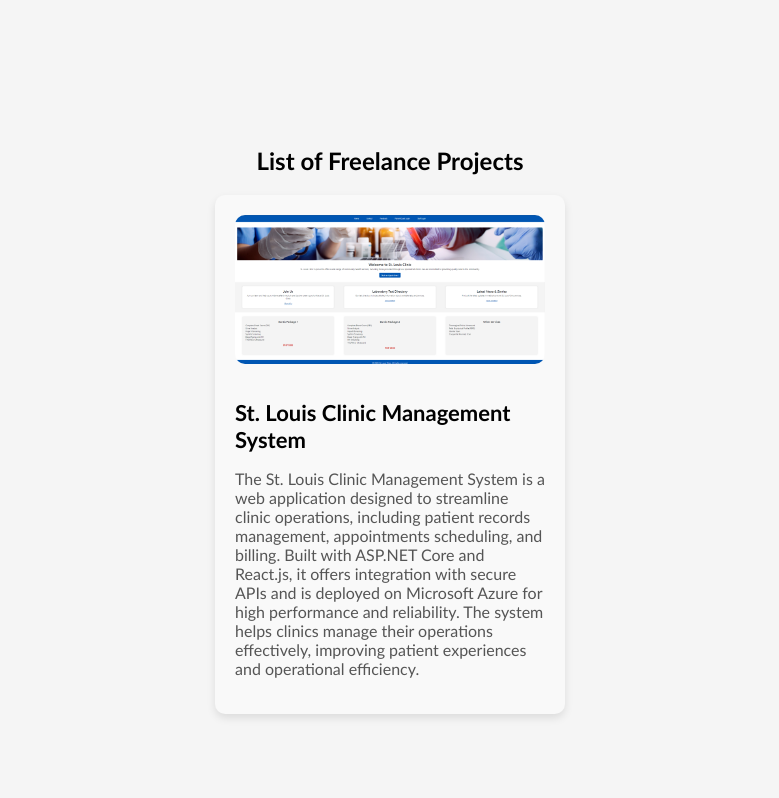
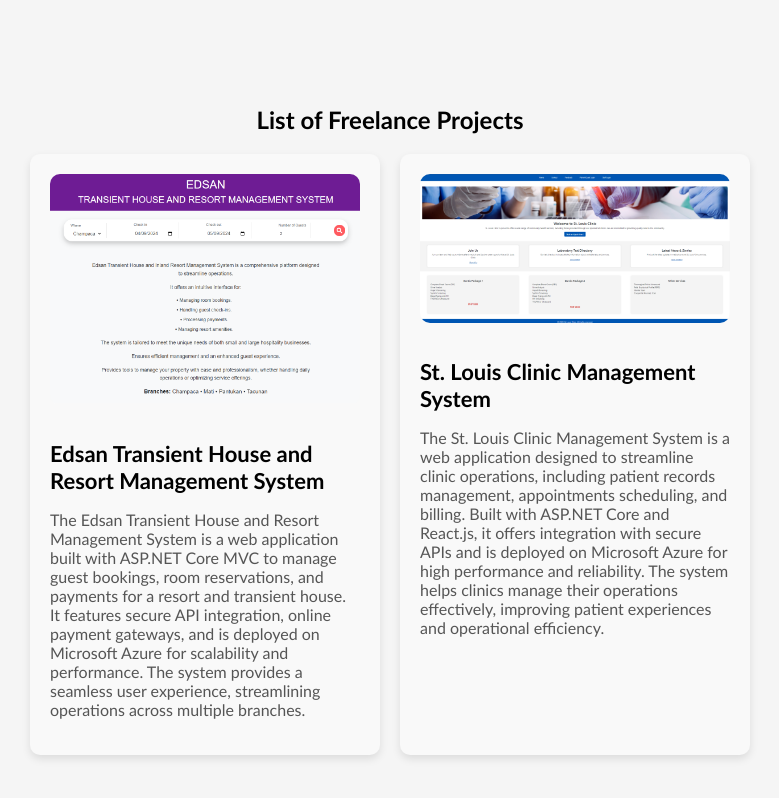
Before and after one commit to rconcellado/PersonalWebsite, a React (Create React App) app in the folder personalwebsite/: page /projects in a window 1280 px wide. Shown: the whole page, without its empty margins (250-1029 px from the left). Built offline with nearby package versions, Linux system fonts and the light colour scheme.

Commit message:
Re-add Edsan Booking website

```diff
--- a/personalwebsite/src/Components/ProjectsPage.js
+++ b/personalwebsite/src/Components/ProjectsPage.js
@@ -3,16 +3,16 @@
 import { Link } from 'react-router-dom'; // Import Link for navigation
 
 const projects = [
-    // {
-    //     title: 'Edsan Transient House and Resort Management System',
-    //     description: `The Edsan Transient House and Resort Management System is a web application
-    //                   built with ASP.NET Core MVC to manage guest bookings, room reservations, and
-    //                   payments for a resort and transient house. It features secure API integration,
-    //                   online payment gateways, and is deployed on Microsoft Azure for scalability and performance.
-    //                   The system provides a seamless user experience, streamlining operations across multiple branches.`,
-    //     imageUrl: '/EdsanHomePage.png', // Corrected URL
-    //     link: 'https://edsanbooking-fja6hqgnfthxayge.canadacentral-01.azurewebsites.net/' // Link to the external site
-    // },
+    {
+        title: 'Edsan Transient House and Resort Management System',
+        description: `The Edsan Transient House and Resort Management System is a web application
+                      built with ASP.NET Core MVC to manage guest bookings, room reservations, and
+                      payments for a resort and transient house. It features secure API integration,
+                      online payment gateways, and is deployed on Microsoft Azure for scalability and performance.
+                      The system provides a seamless user experience, streamlining operations across multiple branches.`,
+        imageUrl: '/EdsanHomePage.png', // Corrected URL
+        link: 'https://edsanbooking20240926082912.azurewebsites.net/' // Link to the external site
+    },
     {
         title: 'St. Louis Clinic Management System',
         description: `The St. Louis Clinic Management System is a web application designed to streamline
```
